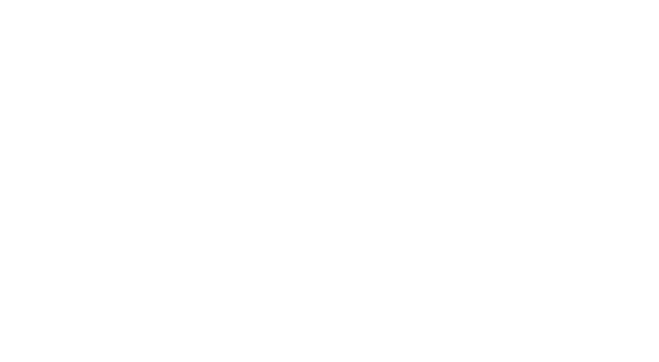
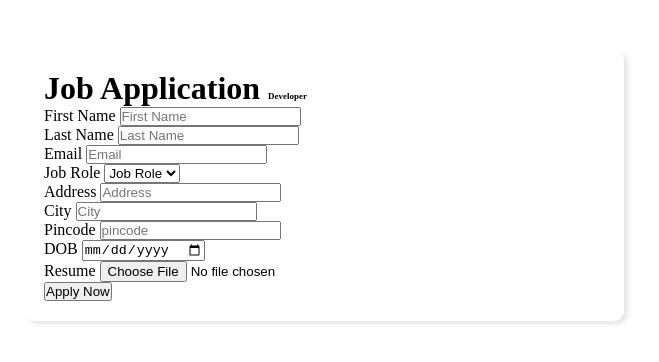
Before and after one commit to Kamlesh0721/job-application-form, a plain HTML site: page index.html in a window 1280 px wide. Shown: the whole page, without its empty margins (316-975 px from the left). Drawn offline with Linux system fonts and the light colour scheme.

Commit message:
add form-structure

```diff
--- a/index.html
+++ b/index.html
@@ -1,11 +1,87 @@
 <!DOCTYPE html>
 <html lang="en">
-<head>
-    <meta charset="UTF-8">
-    <meta name="viewport" content="width=device-width, initial-scale=1.0">
-    <title>Document</title>
-</head>
-<body>
+  <head>
+    <meta charset="UTF-8" />
+    <meta name="viewport" content="width=device-width, initial-scale=1.0" />
+    <title>Job Application Form</title>
+    <link rel="stylesheet" href="./style.css" />
+  </head>
+  <body>
+    <div class="container">
+      <div class="job_form">
+        <h1>Job Application <span>Developer</span></h1>
+        <form action="">
+          <div class="form_container">
+            <div class="form_element">
+              <label for="f_name">First Name</label>
+              <input
+                id="f_name"
+                name="f_name"
+                type="text"
+                placeholder="First Name"
+              />
+            </div>
+            <div class="form_element">
+              <label for="l_name">Last Name</label>
+              <input
+                id="l_name"
+                name="l_name"
+                type="text"
+                placeholder="Last Name"
+              />
+            </div>
+            <div class="form_element">
+              <label for="emai_id">Email</label>
+              <input
+                id="emai_id"
+                name="emai_id"
+                type="email"
+                placeholder="Email"
+              />
+            </div>
+            <div class="form_element">
+              <label for="job_role">Job Role</label>
+              <select name="job_role" id="job_role">
+                <option value="" hidden>Job Role</option>
+                <option value="frontend">Frontend</option>
+                <option value="backend">Backend</option>
+                <option value="fullstack">Fullstack</option>
+              </select>
+            </div>
 
-</body>
+            <div class="form_element">
+              <label for="address">Address</label>
+              <input
+                id="address"
+                name="address"
+                type="address"
+                placeholder="Address"
+              />
+            </div>
+            <div class="form_element">
+              <label for="city">City</label>
+              <input id="city" name="city" type="text" placeholder="City" />
+            </div>
+            <div class="form_element">
+              <label for="pincode">Pincode</label>
+              <input id="pincode" name="pincode" type="number" placeholder="pincode" />
+            </div>
+            <div class="form_element">
+              <label for="date_of_birth">DOB</label>
+              <input id="date_of_birth" name="date_of_birth" type="date" />
+            </div>
+          </div>
+          <div class="form_element">
+            <label for="upload_resume">Resume</label>
+            <input id="upload_resume" name="upload_resume" type="file" />
+          </div>
+          <div class="button_container">
+            <button type="button">Apply Now</button>
+        </div>
+        </div>
+
+        </form>
+      </div>
+    </div>
+  </body>
 </html>
--- a/style.css
+++ b/style.css
@@ -0,0 +1,28 @@
+*{
+    margin: 0;
+    padding: 0;
+    box-sizing: border-box;
+}
+
+.container{
+    width: 900px;
+    margin: 0 auto;
+}
+
+.job_form{
+    width: 600px;
+    margin: 50px auto;
+    background-color: white;
+    padding: 20px;
+    box-shadow: 4px 3px 5px rgba(1, 1, 1, 0.1);
+    border-radius: 10px;
+}
+
+h1>span{
+    font-size: xx-small;
+}
+
+.form_container{
+    display: grid;
+    grid-template-columns: repeat(auto-fit, min-max(200px,1fr));
+}
```
